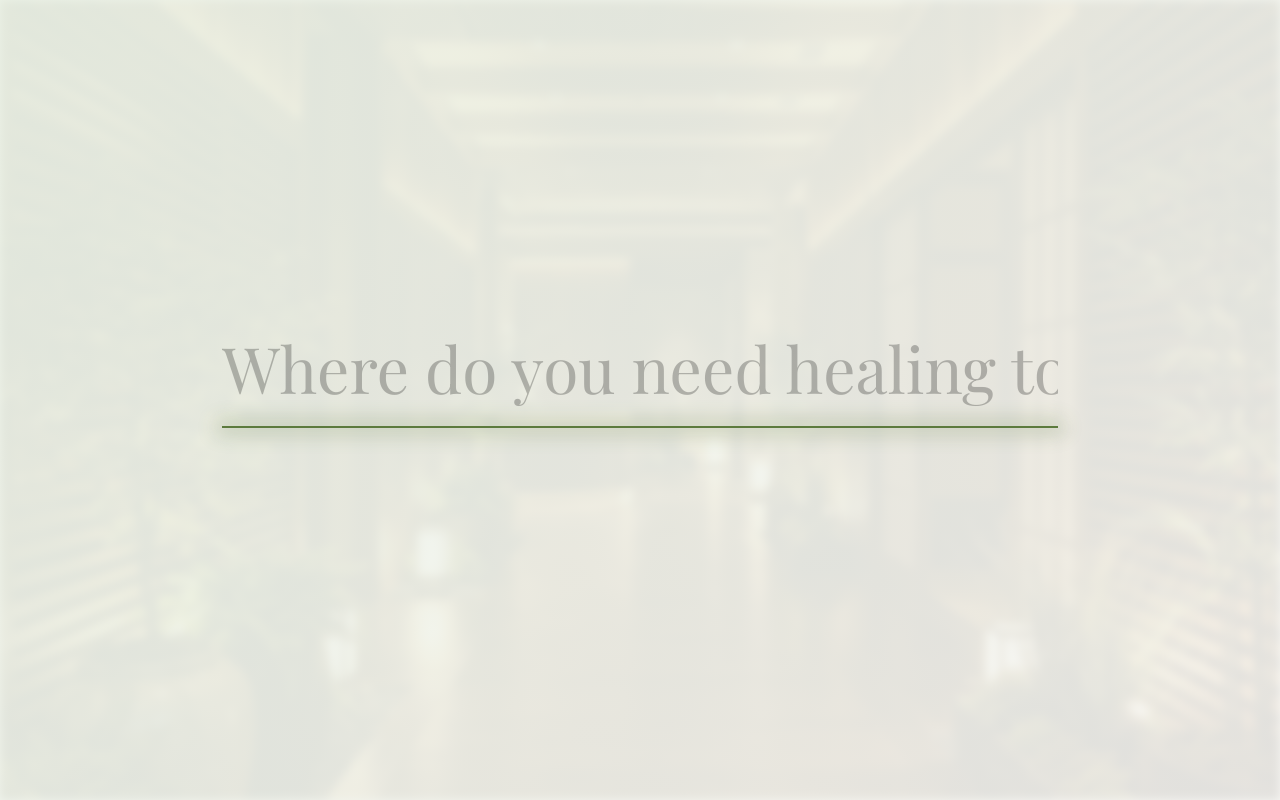
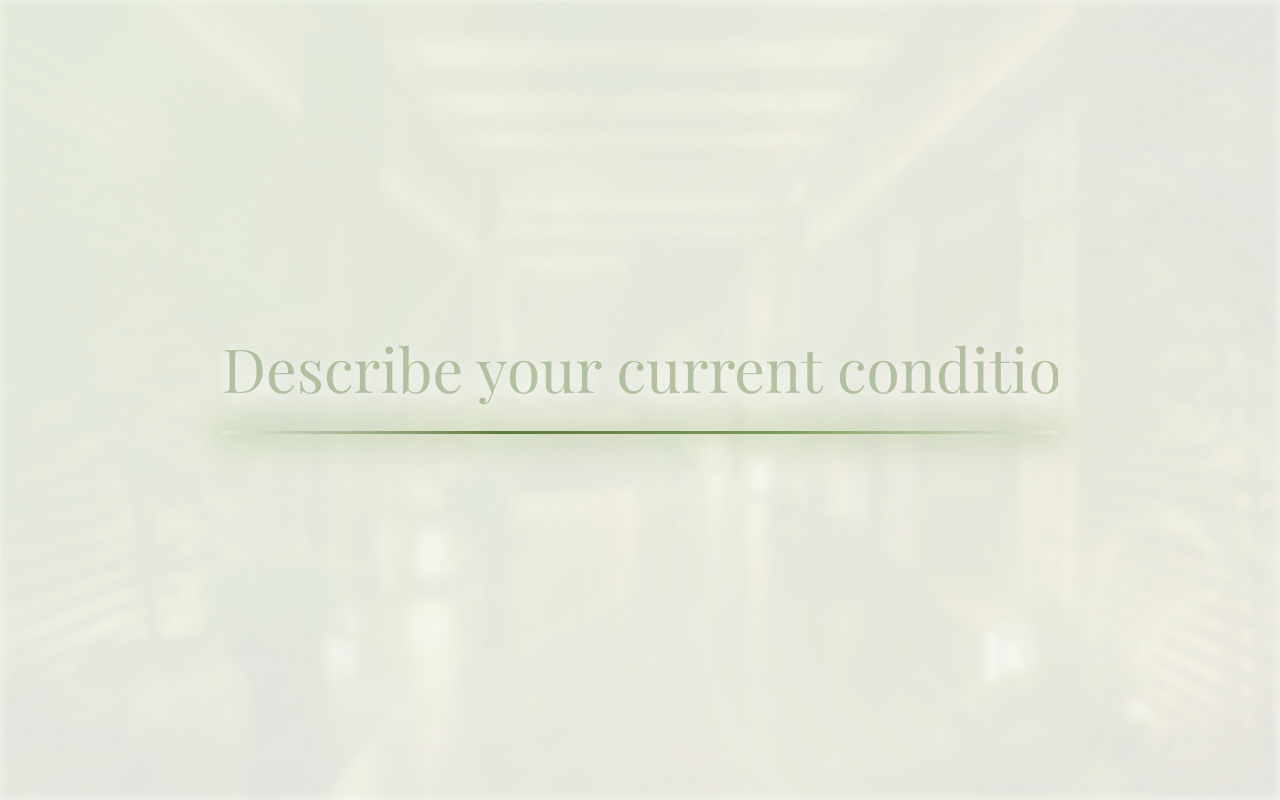
Before and after one commit to makeacake1232005-alt/homehealinghub, a React (Vite) app: page / in a window 1280 px wide. Both pictures are taken after a click on the button "PERSONAL HEALING CONSULTATION". Built offline with nearby package versions, Linux system fonts and the light colour scheme; a web font is replaced by a local one.

Commit message:
feat: speed up auto page turns, update input placeholder, and add animated forest sun rays

```diff
--- a/src/components/PhaseThree.jsx
+++ b/src/components/PhaseThree.jsx
@@ -291,7 +291,7 @@ export default function PhaseThree({ userData }) {
             } else {
                 setIsPaused(true) // Stop at last page
             }
-        }, 5000) // 5s per page
+        }, 3500) // 3.5s per page
 
         return () => {
             if (autoTimerRef.current) clearTimeout(autoTimerRef.current)
@@ -455,7 +455,7 @@ export default function PhaseThree({ userData }) {
                             key={currentPage}
                             initial={{ scaleX: 0 }}
                             animate={{ scaleX: 1 }}
-                            transition={{ duration: 5, ease: 'linear' }}
+                            transition={{ duration: 3.5, ease: 'linear' }}
                         />
                         <span>Auto-playing pages...</span>
                     </motion.div>
--- a/src/components/SmartPromptConsultation.css
+++ b/src/components/SmartPromptConsultation.css
@@ -57,22 +57,24 @@
     border: none;
     outline: none;
     font-family: var(--font-display);
-    font-size: clamp(2rem, 6vw, 4rem);
-    color: #2c2c2c;
+    font-size: clamp(2rem, 5.5vw, 3.8rem);
+    color: var(--color-primary-dark);
     text-align: center;
-    padding: 1rem 0;
-    border-bottom: 2px solid rgba(0, 0, 0, 0.1);
-    transition: all 0.3s;
+    padding: 1.5rem 0;
+    border-bottom: 2px solid rgba(92, 122, 61, 0.15);
+    transition: all 0.4s ease;
     z-index: 2;
     position: relative;
+    text-shadow: 0 4px 15px rgba(255, 255, 255, 0.8);
 }
 
 .smart-giant-input::placeholder {
-    color: rgba(0, 0, 0, 0.25);
+    color: rgba(92, 122, 61, 0.4);
+    font-weight: 300;
 }
 
 .smart-giant-input:focus {
-    border-bottom-color: var(--color-primary);
+    border-bottom-color: transparent;
 }
 
 .smart-input-glow {
@@ -81,15 +83,58 @@
     left: 50%;
     transform: translateX(-50%);
     width: 0;
-    height: 2px;
-    background: var(--color-primary);
-    box-shadow: 0 0 20px 5px rgba(92, 122, 61, 0.3);
-    transition: width 0.4s ease;
+    height: 3px;
+    background: linear-gradient(90deg, transparent, var(--color-primary), #7a9c5a, transparent);
+    box-shadow: 0 0 30px 10px rgba(122, 160, 80, 0.25);
+    transition: width 0.6s cubic-bezier(0.16, 1, 0.3, 1);
     z-index: 1;
 }
 
 .smart-giant-input:focus~.smart-input-glow {
     width: 100%;
+}
+
+/* Ambient Rays Background */
+.ambient-ray {
+    position: absolute;
+    width: 150vw;
+    height: 150vh;
+    border-radius: 50%;
+    pointer-events: none;
+    z-index: 1;
+    mix-blend-mode: overlay;
+    filter: blur(60px);
+}
+
+.ray-1 {
+    top: -50%;
+    left: -50%;
+    background: radial-gradient(circle, rgba(160, 195, 120, 0.25) 0%, transparent 60%);
+    animation: float-ray 15s ease-in-out infinite alternate;
+}
+
+.ray-2 {
+    top: -10%;
+    right: -40%;
+    background: radial-gradient(circle, rgba(200, 220, 150, 0.2) 0%, transparent 60%);
+    animation: float-ray 18s ease-in-out infinite alternate-reverse;
+}
+
+.ray-3 {
+    bottom: -40%;
+    left: 10%;
+    background: radial-gradient(circle, rgba(140, 180, 100, 0.15) 0%, transparent 60%);
+    animation: float-ray 20s ease-in-out infinite alternate;
+}
+
+@keyframes float-ray {
+    0% {
+        transform: translate(0, 0) scale(1);
+    }
+
+    100% {
+        transform: translate(5%, 8%) scale(1.1);
+    }
 }
 
 .smart-suggestion {
--- a/src/components/SmartPromptConsultation.jsx
+++ b/src/components/SmartPromptConsultation.jsx
@@ -74,6 +74,11 @@ export default function SmartPromptConsultation({ onComplete }) {
             <div className="smart-bg-wrapper">
                 <img src="/spa-banner.png" alt="Spa Background" className="smart-bg-image" />
                 <div className="smart-bg-overlay" />
+
+                {/* Natural Sun Rays / Ambient Lights */}
+                <div className="ambient-ray ray-1" />
+                <div className="ambient-ray ray-2" />
+                <div className="ambient-ray ray-3" />
             </div>
 
             <AnimatePresence mode="wait">
@@ -92,7 +97,7 @@ export default function SmartPromptConsultation({ onComplete }) {
                                 ref={inputRef}
                                 type="text"
                                 className="smart-giant-input"
-                                placeholder="Where do you need healing today?"
+                                placeholder="Describe your current condition"
                                 value={input}
                                 onChange={handleInputChange}
                                 onKeyDown={handleKeyDown}
```
